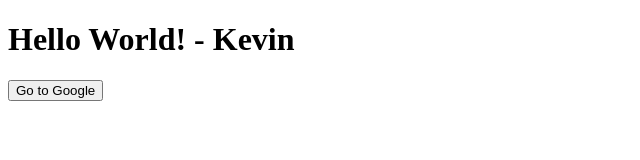
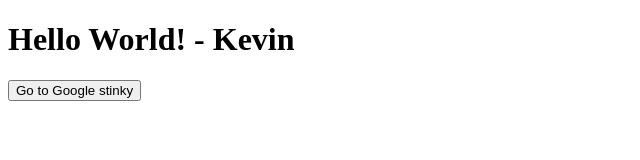
Before and after one commit to KSGrady/KSGrady.github.io, a plain HTML site: page index.html in a window 1280 px wide. Shown: the full height of the page, 0-640 px from the left. Drawn offline with Linux system fonts and the light colour scheme.

Commit message:
VISUAL STUDIO CODE CHECK

```diff
--- a/index.html
+++ b/index.html
@@ -3,7 +3,7 @@
 <body>
 <h1>Hello World! - Kevin </h1>
 <form action="https://google.com">
-    <input type="submit" value="Go to Google" />
+    <input type="submit" value="Go to Google stinky" />
 </form>
 </body>
 </html>
```
